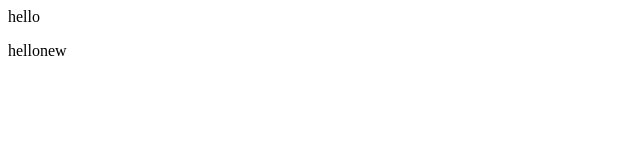
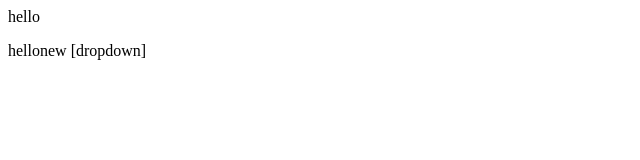
Before and after one commit to SudhanshuTanu/Practice, a plain HTML site: page index.html in a window 1280 px wide. Shown: the full height of the page, 0-640 px from the left. Drawn offline with Linux system fonts and the light colour scheme.

Commit message:
Added dropdown

```diff
--- a/index.html
+++ b/index.html
@@ -1,2 +1,2 @@
 <p> hello </p>
-<p> hellonew </p>
+<p> hellonew [dropdown] </p>
```
